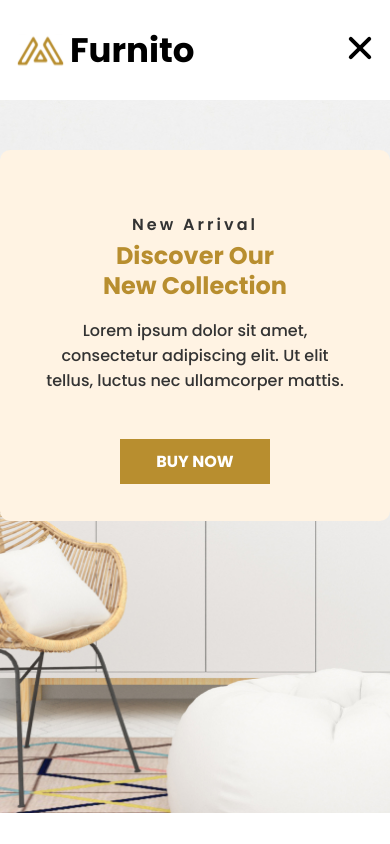
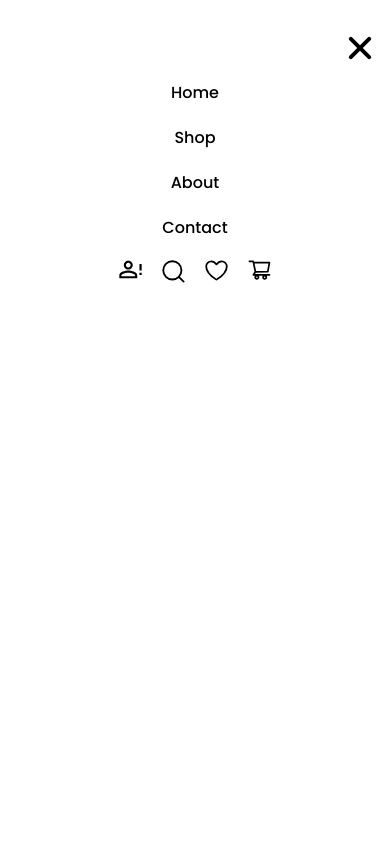
Before and after one commit to TkTnX/next-furnito, a Next.js app: page / in a window 390 px wide. Both pictures are taken after a click on the button 359 px from the left and 50 px from the top of the page. Shown: the top 844 px of the page. Built offline with nearby package versions, Linux system fonts and the light colour scheme.

Commit message:
мобильное меню готово

```diff
--- /dev/null
+++ b/src/components/MobileMenu/index.tsx
@@ -0,0 +1,70 @@
+import React from "react";
+import s from "./s.module.scss";
+import { data } from "../Navbar";
+import Link from "next/link";
+import Image from "next/image";
+const MobileMenu = ({
+  setOpenMobile,
+  isAuth,
+}: {
+  setOpenMobile: (b: boolean) => void;
+  isAuth: boolean;
+}) => {
+  return (
+    <div className={s.wrapper}>
+      <ul className={s.list}>
+        {data.map((item) => (
+          <li key={item.name}>
+            <Link onClick={() => setOpenMobile(false)} href={item.path}>
+              {item.name}
+            </Link>
+          </li>
+        ))}
+      </ul>
+      <ul className={s.userList}>
+        <li>
+          <Link onClick={() => setOpenMobile(false)} href={isAuth ? "/profile" : "/register"}>
+            <Image
+              src="/images/header/04.svg"
+              width={23}
+              height={20}
+              alt="user btn"
+            />
+          </Link>
+        </li>
+        <li>
+          <Link onClick={() => setOpenMobile(false)} href="/shop">
+            <Image
+              src="/images/header/01.svg"
+              width={23}
+              height={20}
+              alt="user btn"
+            />
+          </Link>
+        </li>
+        <li>
+          <Link onClick={() => setOpenMobile(false)} href={isAuth ? "/favorite" : "/register"}>
+            <Image
+              src="/images/header/02.svg"
+              width={23}
+              height={20}
+              alt="user btn"
+            />
+          </Link>
+        </li>
+        <li>
+          <Link onClick={() => setOpenMobile(false)} href="/cart">
+            <Image
+              src="/images/header/03.svg"
+              width={23}
+              height={20}
+              alt="user btn"
+            />
+          </Link>
+        </li>
+      </ul>
+    </div>
+  );
+};
+
+export default MobileMenu;
--- /dev/null
+++ b/src/components/MobileMenu/s.module.scss
@@ -0,0 +1,20 @@
+.wrapper {
+  position: absolute;
+  inset: 0;
+  background-color: #fff;
+  z-index: 3;
+  padding: 80px;
+  text-align: center;
+}
+
+.list {
+  display: grid;
+  gap: 20px;
+}
+
+.userList {
+  display: flex;
+  margin-top: 20px;
+  justify-content: center;
+  gap: 20px;
+}
--- a/src/components/Navbar/index.tsx
+++ b/src/components/Navbar/index.tsx
@@ -4,7 +4,7 @@ import s from "./s.module.scss";
 import Link from "next/link";
 import { usePathname } from "next/navigation";
 
-const data = [
+export const data = [
   {
     path: "/",
     name: "Home",
--- a/src/components/Userbar/index.tsx
+++ b/src/components/Userbar/index.tsx
@@ -4,6 +4,7 @@ import Link from "next/link";
 import React, { useEffect, useState } from "react";
 import s from "./s.module.scss";
 import ModalCart from "../ModalCart";
+import MobileMenu from "../MobileMenu";
 const UserBar = () => {
   const [openCart, setOpenCart] = useState(false);
   const [openMobile, setOpenMobile] = useState(false);
@@ -12,10 +13,10 @@ const UserBar = () => {
   const isAuth = false;
 
   useEffect(() => {
-    openCart
+    openCart || openMobile
       ? (document.body.style.overflow = "hidden")
       : (document.body.style.overflow = "visible");
-  }, [openCart]);
+  }, [openCart, openMobile]);
 
   return (
     <>
@@ -70,6 +71,9 @@ const UserBar = () => {
         <span></span>
         <span></span>
       </button>
+      {openMobile && (
+        <MobileMenu isAuth={isAuth} setOpenMobile={setOpenMobile} />
+      )}
     </>
   );
 };
--- a/src/components/Userbar/s.module.scss
+++ b/src/components/Userbar/s.module.scss
@@ -17,6 +17,8 @@
   height: 30px;
   display: none;
   align-items: center;
+  position: relative;
+  z-index: 4;
 
   span {
     width: 100%;
@@ -27,7 +29,7 @@
   }
 
   @media (max-width: 456px) {
-      display: grid;
+    display: grid;
   }
 }
 
```
